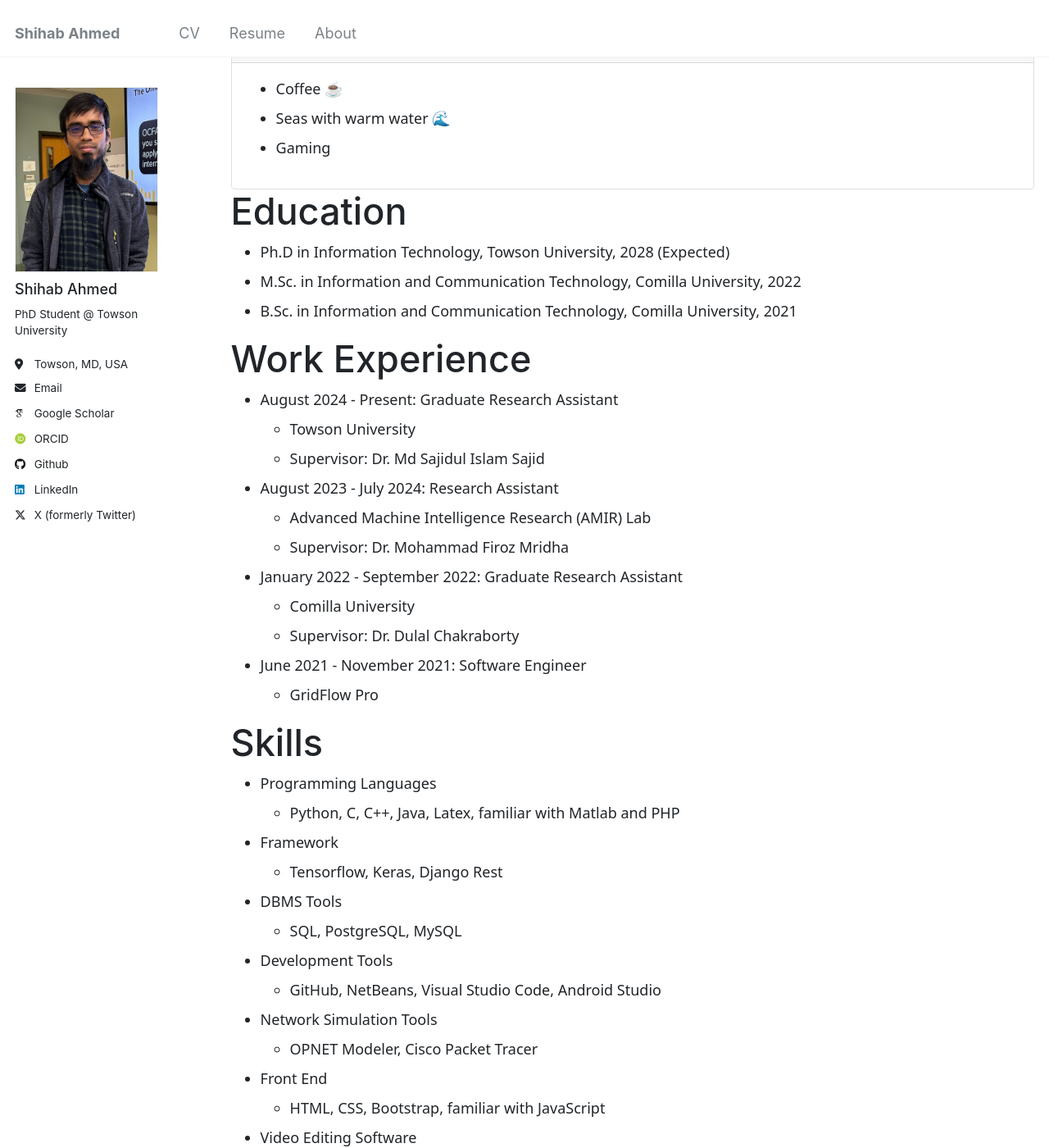
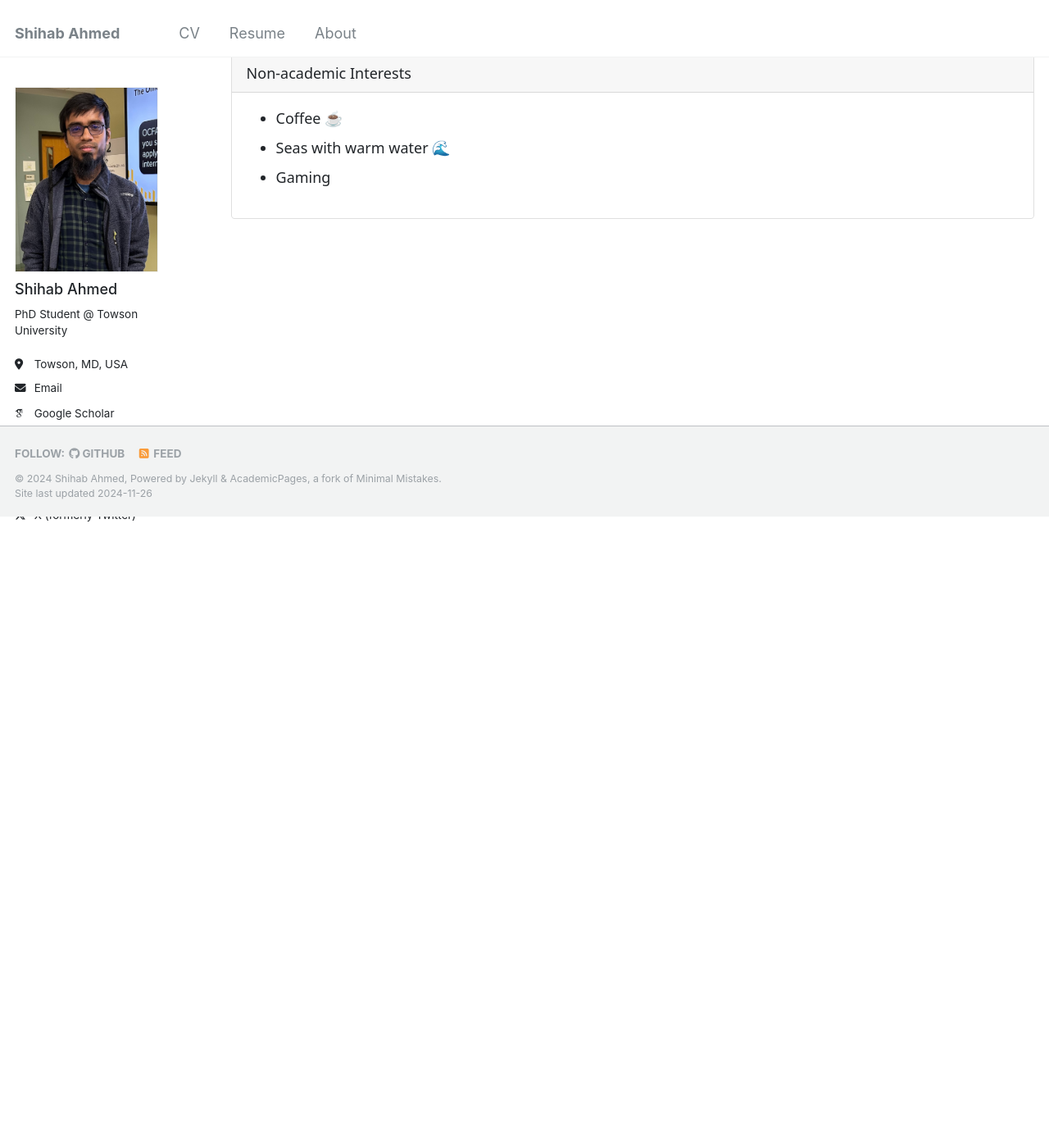
Before and after one commit to sahmed09/sahmed09.github.io, a Jekyll site: the page built from _pages/cv.md, in a window 1280 px wide and 1400 px high, scrolled down 1390 px. Shown: the whole window at 82% size. Built offline with Jekyll 4.4.1, drawn with Linux system fonts in a browser that asks for light colours; some web fonts are replaced; after the commit the page ends 2020 px from its top, so only the background shows below that; some of the changed text lies outside the part shown.

Commit message:
Update cv.md

```diff
--- a/_pages/cv.md
+++ b/_pages/cv.md
@@ -63,7 +63,7 @@ redirect_from:
   </div>
 </div>
 
-<div class="card">
+<div class="mt-3 card">
   <div class="card-header">
     Skills
   </div>
@@ -115,7 +115,7 @@ redirect_from:
   </div>
 </div>
 
-<div class="card">
+<div class="mt-3 card">
   <div class="card-header">
     Non-academic Interests
   </div>
@@ -128,7 +128,7 @@ redirect_from:
   </div>
 </div>
 
-Education
+<!--- Education
 ======
 * Ph.D in Information Technology, Towson University, 2028 (Expected)
 * M.Sc. in Information and Communication Technology, Comilla University, 2022
@@ -181,4 +181,4 @@ Non-academic Interests
 ======
 * Coffee ☕
 * Seas with warm water 🌊
-* Gaming
+* Gaming -->
```
